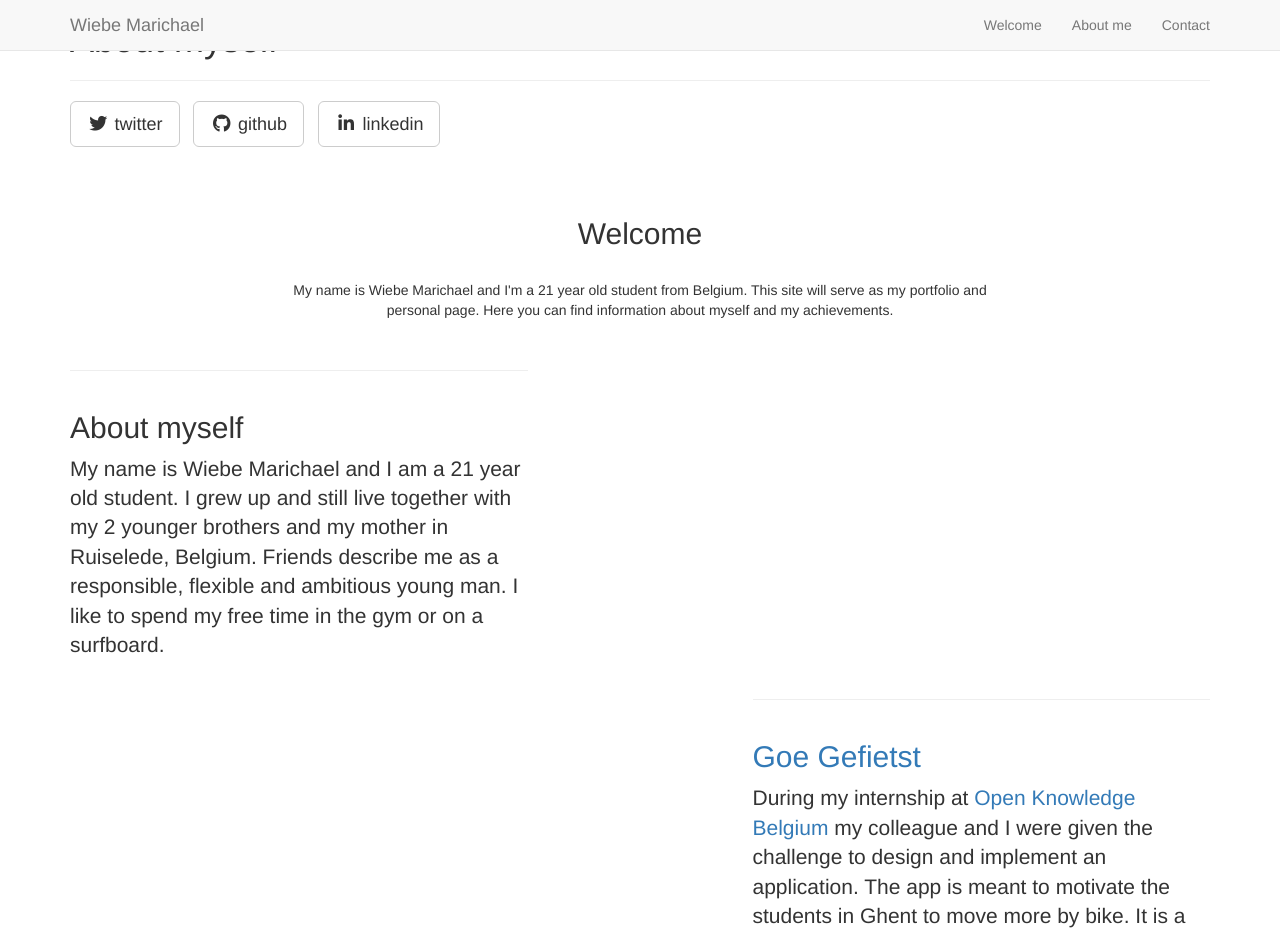
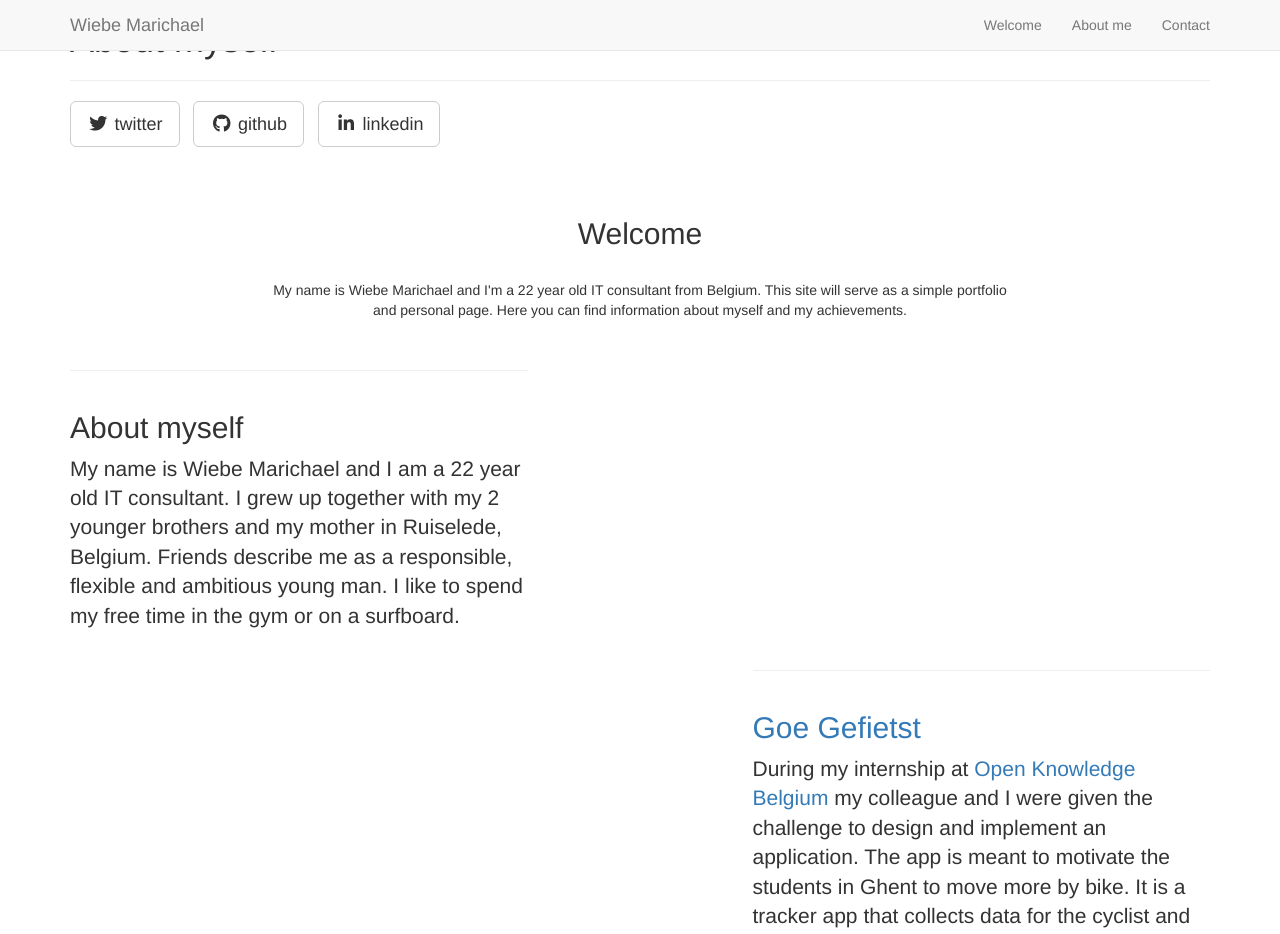
Before and after one commit to marichaelw/marichaelw.github.io, a Jekyll site: the page built from _posts/2014-09-21-personal-1.markdown, in a window 1280 px wide and 1400 px high. Shown: the top 934 px of the window. Built offline with Jekyll 4.4.1, drawn with Linux system fonts in a browser that asks for light colours; nearby versions of some CDN libraries; library files that are not in the unit come from our copies; some of the changed text lies outside the part shown.

Commit message:
update content

```diff
--- a/_config.yml
+++ b/_config.yml
@@ -8,7 +8,7 @@ email: wiebe318@gmail.com
 author: Wiebe Marichael
 description: >
   This is the personal page of Wiebe Marichael.
-copyright: 'Copyright &copy; 2016 Wiebe Marichael. All Rights Reserved.'
+copyright: 'Copyright &copy; 2018 Wiebe Marichael. All Rights Reserved.'
 credits: 'Credits: Landing Page is a free to use, open source Bootstrap theme created by <a href="http://startbootstrap.com/">Start Bootstrap</a>.'
 
 # ----------------------- #
--- a/_includes/about.html
+++ b/_includes/about.html
@@ -5,8 +5,8 @@
               <br/><br/>
               <h2>Welcome</h2>
               <br/>
-                <p>My name is Wiebe Marichael and I'm a 21 year old student from Belgium.
-                This site will serve as my portfolio and personal page. Here you can find information about myself and my achievements.</p>
+                <p>My name is Wiebe Marichael and I'm a 22 year old IT consultant from Belgium.
+                This site will serve as a simple portfolio and personal page. Here you can find information about myself and my achievements.</p>
                 <br/>
               </div>
         </div>
--- a/_posts/2014-09-21-personal-1.markdown
+++ b/_posts/2014-09-21-personal-1.markdown
@@ -5,7 +5,7 @@ category: personal
 title: About myself
 description: |
 ---
-My name is Wiebe Marichael and I am a 21 year old student.
-I grew up and still live together with my 2 younger brothers and my mother in Ruiselede, Belgium.
+My name is Wiebe Marichael and I am a 22 year old IT consultant.
+I grew up together with my 2 younger brothers and my mother in Ruiselede, Belgium.
 Friends describe me as a responsible, flexible and ambitious young man.
 I like to spend my free time in the gym or on a surfboard.
--- a/_posts/2016-12-12-sirus-1.markdown
+++ b/_posts/2016-12-12-sirus-1.markdown
@@ -6,6 +6,6 @@ title: Work
 description: |
 ---
 
-To gain experience while studying IT management, I decided to look for a part-time job. <a href="http://www.sirus.be">Sirus</a> is giving me this opportunity which I'm very thankful for!
+To gain experience while studying IT management, I decided to look for a part-time job. <a href="http://www.sirus.be">Sirus</a> has given me this opportunity which I'm very thankful for!
 As part of a high end consulting company, our mission is to bring specialized knowledge to our customer to make them successful. We have solid experience in .NET & Sharepoint, but also embrace innovative thinking and Internet of Things.
-As junior IT consult I'm able to work on interesting projects that allow me to further develop my skills and gain experience.
+As IT consult I'm able to work on interesting projects that allow me to further develop my skills and gain experience.
```
